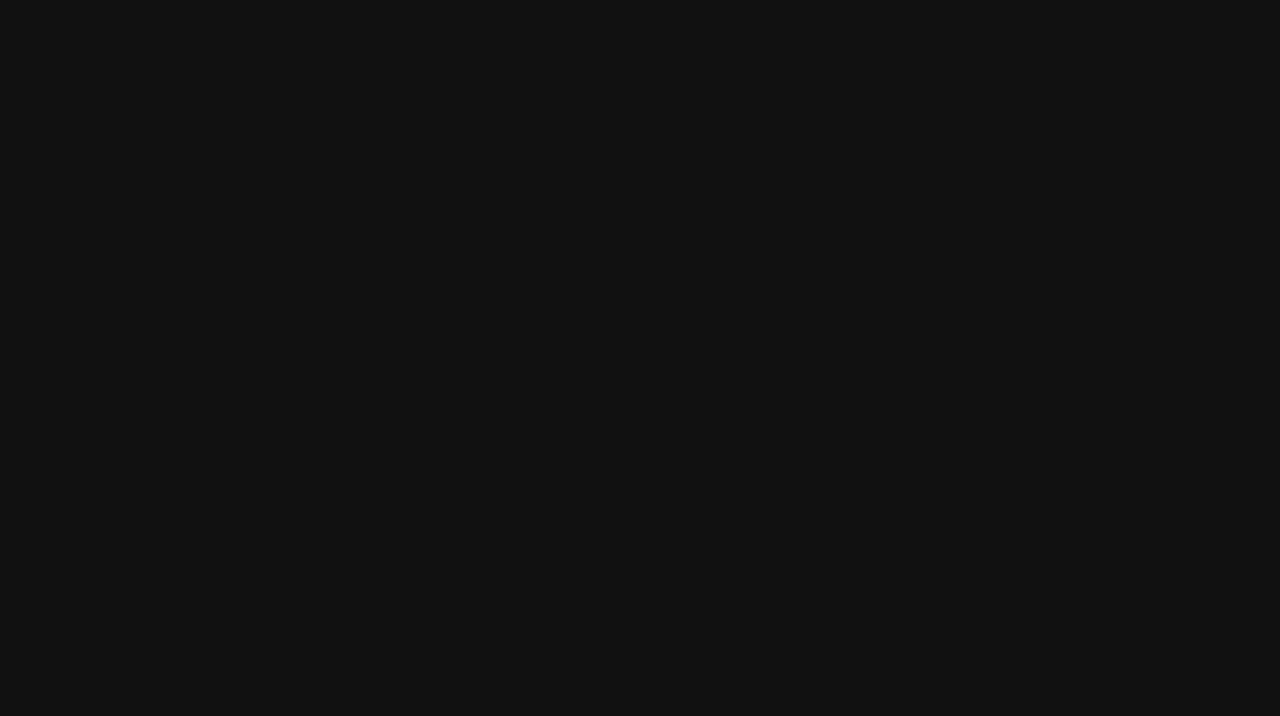
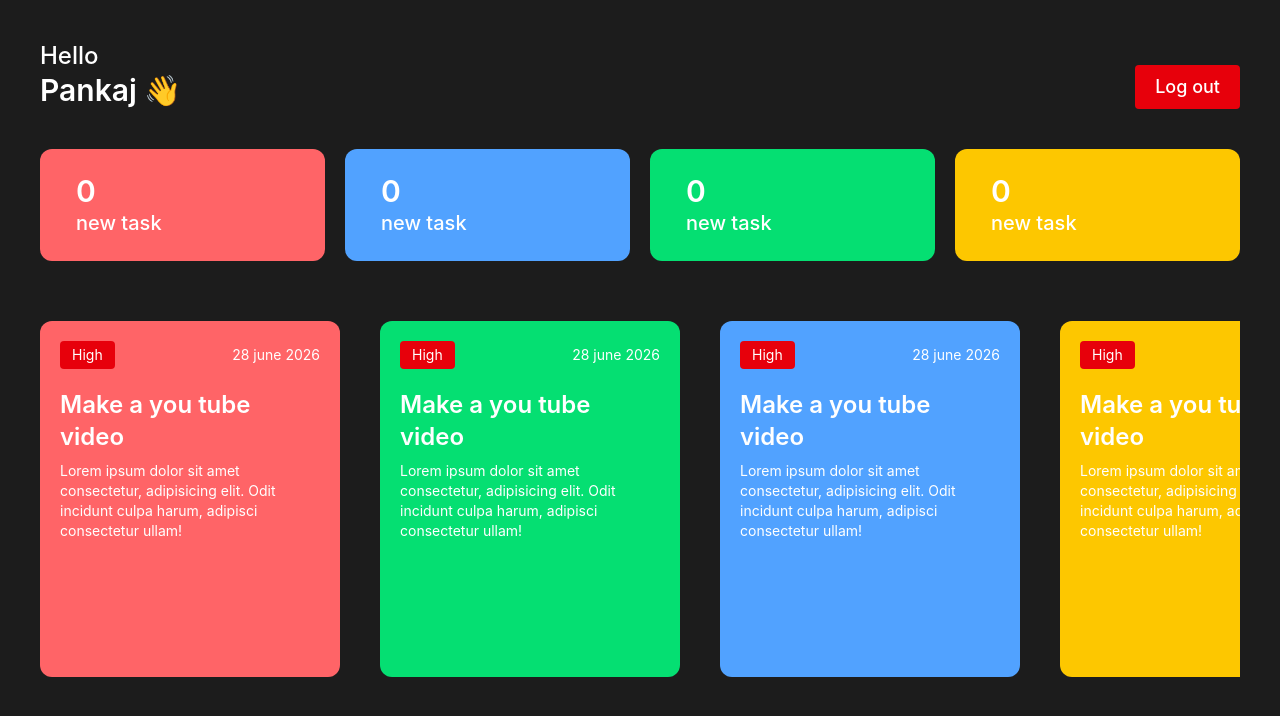
Before and after one commit to pankajsah1/E-M-S, a React (Vite) app: page / in a window 1280 px wide. Shown: the top 716 px of the page. Built offline with nearby package versions, Linux system fonts and the light colour scheme.

Commit message:
created employee dashboard

```diff
--- a/src/App.jsx
+++ b/src/App.jsx
@@ -1,10 +1,12 @@
 import React from 'react'
 import Login from './components/Auth/Login'
+import EmployeeDashboard from './components/Dashboard/EmployeeDashboard'
 
 const App = () => {
   return (
     <>
     {/* <Login/> */}
+    <EmployeeDashboard/>
     </>
   )
 }
--- a/src/components/Dashboard/EmployeeDashboard.jsx
+++ b/src/components/Dashboard/EmployeeDashboard.jsx
@@ -0,0 +1,16 @@
+import React from 'react'
+import Header from '../../others/Header'
+import TaskListNumber from '../../others/TaskListNumber'
+import TaskList from '../TaskList/TaskList'
+
+const EmployeeDashboard = () => {
+  return (
+        <div className='p-10 bg-[#1C1C1C] h-screen'>
+            <Header/>
+            <TaskListNumber />
+            <TaskList />
+        </div>
+  )
+}
+
+export default EmployeeDashboard
--- /dev/null
+++ b/src/components/TaskList/TaskList.jsx
@@ -0,0 +1,51 @@
+import React from 'react'
+
+const TaskList = () => {
+  return (
+    <div id='tasklist' className='h-[55%] flex items-center overflow-x-auto justify-start gap-10 py-5 flex-nowrap w-full mt-10'>
+        <div className='h-full w-75 p-5 shrink-0 bg-red-400 rounded-xl'>
+            <div className='flex justify-between items-center'>
+                <h3 className='bg-red-600 text-sm px-3 py-1 rounded'>High</h3>
+                <h4 className='text-sm'>28 june 2026</h4>
+            </div>
+            <h2 className='mt-5 text-2xl font-semibold'>Make a you tube video</h2>
+            <p className='text-sm mt-2'>Lorem ipsum dolor sit amet consectetur, adipisicing elit. Odit incidunt culpa harum, adipisci consectetur ullam!</p>
+        </div>
+        <div className='h-full w-75 p-5 shrink-0 bg-green-400 rounded-xl'>
+            <div className='flex justify-between items-center'>
+                <h3 className='bg-red-600 text-sm px-3 py-1 rounded'>High</h3>
+                <h4 className='text-sm'>28 june 2026</h4>
+            </div>
+            <h2 className='mt-5 text-2xl font-semibold'>Make a you tube video</h2>
+            <p className='text-sm mt-2'>Lorem ipsum dolor sit amet consectetur, adipisicing elit. Odit incidunt culpa harum, adipisci consectetur ullam!</p>
+        </div>
+
+        <div className='h-full w-75 p-5 shrink-0 bg-blue-400 rounded-xl'>
+            <div className='flex justify-between items-center'>
+                <h3 className='bg-red-600 text-sm px-3 py-1 rounded'>High</h3>
+                <h4 className='text-sm'>28 june 2026</h4>
+            </div>
+            <h2 className='mt-5 text-2xl font-semibold'>Make a you tube video</h2>
+            <p className='text-sm mt-2'>Lorem ipsum dolor sit amet consectetur, adipisicing elit. Odit incidunt culpa harum, adipisci consectetur ullam!</p>
+        </div><div className='h-full w-75 p-5 shrink-0 bg-yellow-400 rounded-xl'>
+            <div className='flex justify-between items-center'>
+                <h3 className='bg-red-600 text-sm px-3 py-1 rounded'>High</h3>
+                <h4 className='text-sm'>28 june 2026</h4>
+            </div>
+            <h2 className='mt-5 text-2xl font-semibold'>Make a you tube video</h2>
+            <p className='text-sm mt-2'>Lorem ipsum dolor sit amet consectetur, adipisicing elit. Odit incidunt culpa harum, adipisci consectetur ullam!</p>
+        </div>
+        <div className='h-full w-75 p-5 shrink-0 bg-orange-400 rounded-xl'>
+            <div className='flex justify-between items-center'>
+                <h3 className='bg-red-600 text-sm px-3 py-1 rounded'>High</h3>
+                <h4 className='text-sm'>28 june 2026</h4>
+            </div>
+            <h2 className='mt-5 text-2xl font-semibold'>Make a you tube video</h2>
+            <p className='text-sm mt-2'>Lorem ipsum dolor sit amet consectetur, adipisicing elit. Odit incidunt culpa harum, adipisci consectetur ullam!</p>
+        </div>
+
+    </div>
+  )
+}
+
+export default TaskList
--- a/src/index.css
+++ b/src/index.css
@@ -6,3 +6,7 @@
 body{
   background-color: #111;
 }
+
+#tasklist::-webkit-scrollbar{
+  display: none;
+}
--- /dev/null
+++ b/src/others/Header.jsx
@@ -0,0 +1,12 @@
+import React from 'react'
+
+const Header = () => {
+  return (
+    <div className='flex items-end justify-between'>
+        <h1 className='text-2xl font-medium'>Hello <br /> <span className='text-3xl font-semibold'> Pankaj 👋</span></h1>
+        <button className='bg-red-600 text-white px-5 py-2 text-lg font-medium rounded-sm'>Log out</button>
+    </div>
+  )
+}
+
+export default Header
--- /dev/null
+++ b/src/others/TaskListNumber.jsx
@@ -0,0 +1,26 @@
+import React from 'react'
+
+const TaskListNumber = () => {
+  return (
+    <div className='flex mt-10 justify-between gap-5 screen'>
+        <div className='rounded-xl py-6 px-9 w-[45%] bg-red-400'>
+            <h2 className='text-3xl font-semibold'>0</h2>
+            <h3 className='text-xl font-medium'>new task</h3>
+        </div>
+        <div className='rounded-xl py-6 px-9 w-[45%] bg-blue-400'>
+            <h2 className='text-3xl font-semibold'>0</h2>
+            <h3 className='text-xl font-medium'>new task</h3>
+        </div>
+        <div className='rounded-xl py-6 px-9 w-[45%] bg-green-400'>
+            <h2 className='text-3xl font-semibold'>0</h2>
+            <h3 className='text-xl font-medium'>new task</h3>
+        </div>
+        <div className='rounded-xl py-6 px-9 w-[45%] bg-yellow-400'>
+            <h2 className='text-3xl font-semibold'>0</h2>
+            <h3 className='text-xl font-medium'>new task</h3>
+        </div>
+    </div>
+  )
+}
+
+export default TaskListNumber
```
